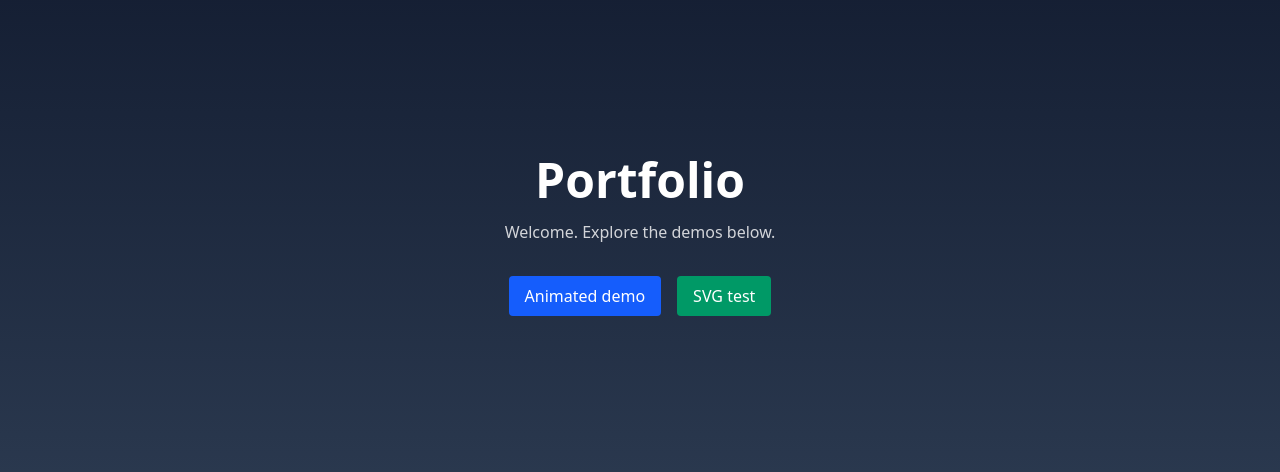
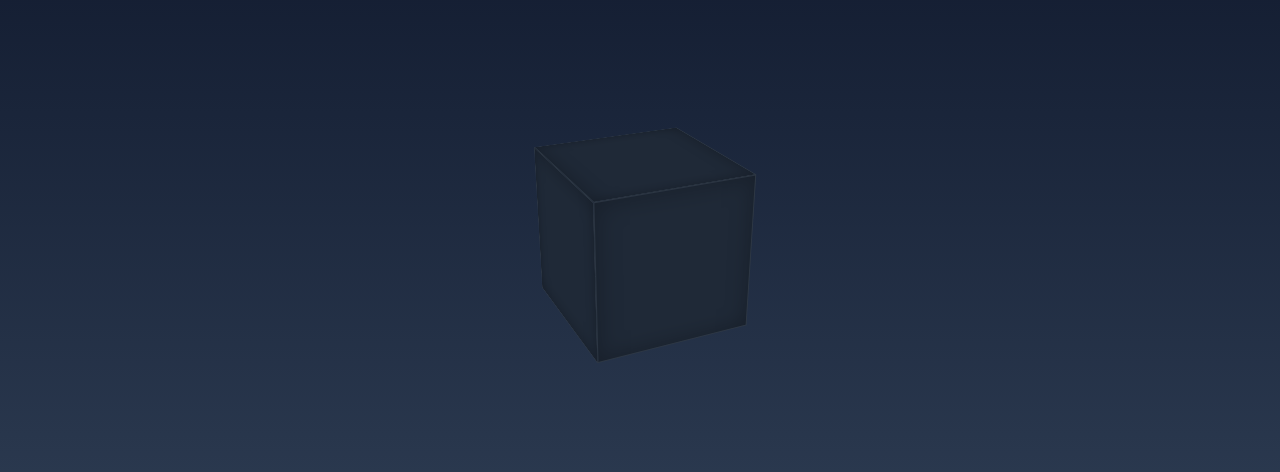
Before and after one commit to Waran-alt/Portfolio, a Next.js app in the folder apps/frontend/: page /en in a window 1280 px wide. Shown: the part 164-636 px from the top of the page. Built offline with nearby package versions, Linux system fonts and the light colour scheme.

Commit message:
feat(frontend): artistic landing with rotating dark cube

```diff
--- /dev/null
+++ b/apps/frontend/src/app/[locale]/page.module.css
@@ -0,0 +1,44 @@
+.cube {
+  position: relative;
+  width: 160px;
+  height: 160px;
+  transform-style: preserve-3d;
+  animation: cube-rotate 18s linear infinite;
+}
+
+.cubeFace {
+  position: absolute;
+  width: 100%;
+  height: 100%;
+  background: #1f2937; /* gray-800 */
+  border: 1px solid rgba(255, 255, 255, 0.06);
+  box-shadow: inset 0 0 24px rgba(0, 0, 0, 0.25);
+}
+
+.cubeFront {
+  transform: translateZ(80px);
+}
+.cubeBack {
+  transform: rotateY(180deg) translateZ(80px);
+}
+.cubeRight {
+  transform: rotateY(90deg) translateZ(80px);
+}
+.cubeLeft {
+  transform: rotateY(-90deg) translateZ(80px);
+}
+.cubeTop {
+  transform: rotateX(90deg) translateZ(80px);
+}
+.cubeBottom {
+  transform: rotateX(-90deg) translateZ(80px);
+}
+
+@keyframes cube-rotate {
+  from {
+    transform: rotateX(0deg) rotateY(0deg);
+  }
+  to {
+    transform: rotateX(360deg) rotateY(360deg);
+  }
+}
--- a/apps/frontend/src/app/[locale]/page.tsx
+++ b/apps/frontend/src/app/[locale]/page.tsx
@@ -4,21 +4,19 @@
  * Minimal entry page linking to demos.
  */
 
-import Link from 'next/link';
+import styles from './page.module.css';
 
 export default function LandingPage() {
   return (
     <main className="LandingPage min-h-screen flex items-center justify-center bg-gradient-to-b from-slate-900 to-slate-700">
-      <div className="text-center text-white p-8">
-        <h1 className="text-5xl font-bold mb-4">Portfolio</h1>
-        <p className="text-base opacity-80 mb-8">Welcome. Explore the demos below.</p>
-        <div className="flex items-center justify-center gap-4">
-          <Link href="/en/animated-demo" className="px-4 py-2 bg-blue-600 hover:bg-blue-500 rounded">
-            Animated demo
-          </Link>
-          <Link href="/en/svg-test" className="px-4 py-2 bg-emerald-600 hover:bg-emerald-500 rounded">
-            SVG test
-          </Link>
+      <div className="relative" style={{ perspective: '800px' }}>
+        <div className={styles['cube']}>
+          <div className={`${styles['cubeFace']} ${styles['cubeFront']}`} />
+          <div className={`${styles['cubeFace']} ${styles['cubeBack']}`} />
+          <div className={`${styles['cubeFace']} ${styles['cubeRight']}`} />
+          <div className={`${styles['cubeFace']} ${styles['cubeLeft']}`} />
+          <div className={`${styles['cubeFace']} ${styles['cubeTop']}`} />
+          <div className={`${styles['cubeFace']} ${styles['cubeBottom']}`} />
         </div>
       </div>
     </main>
```
